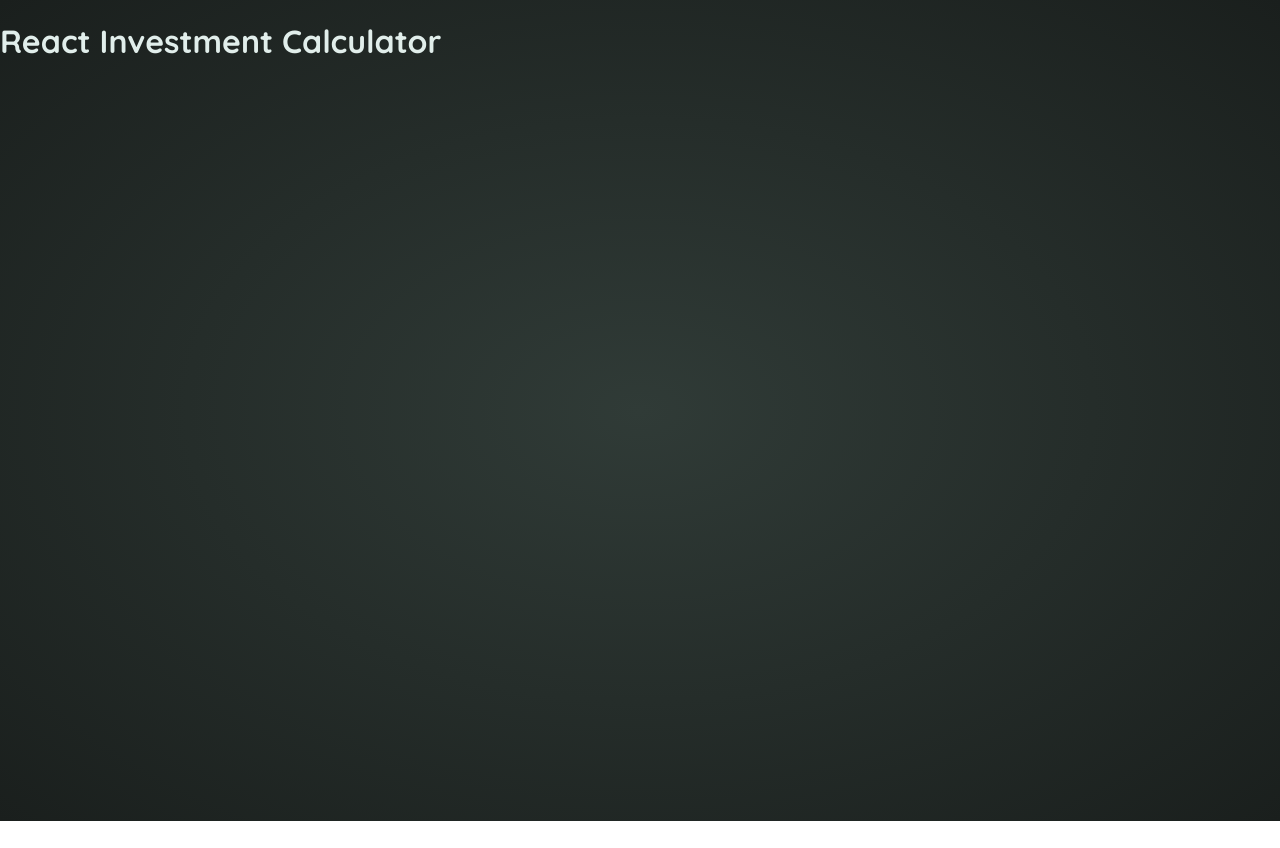
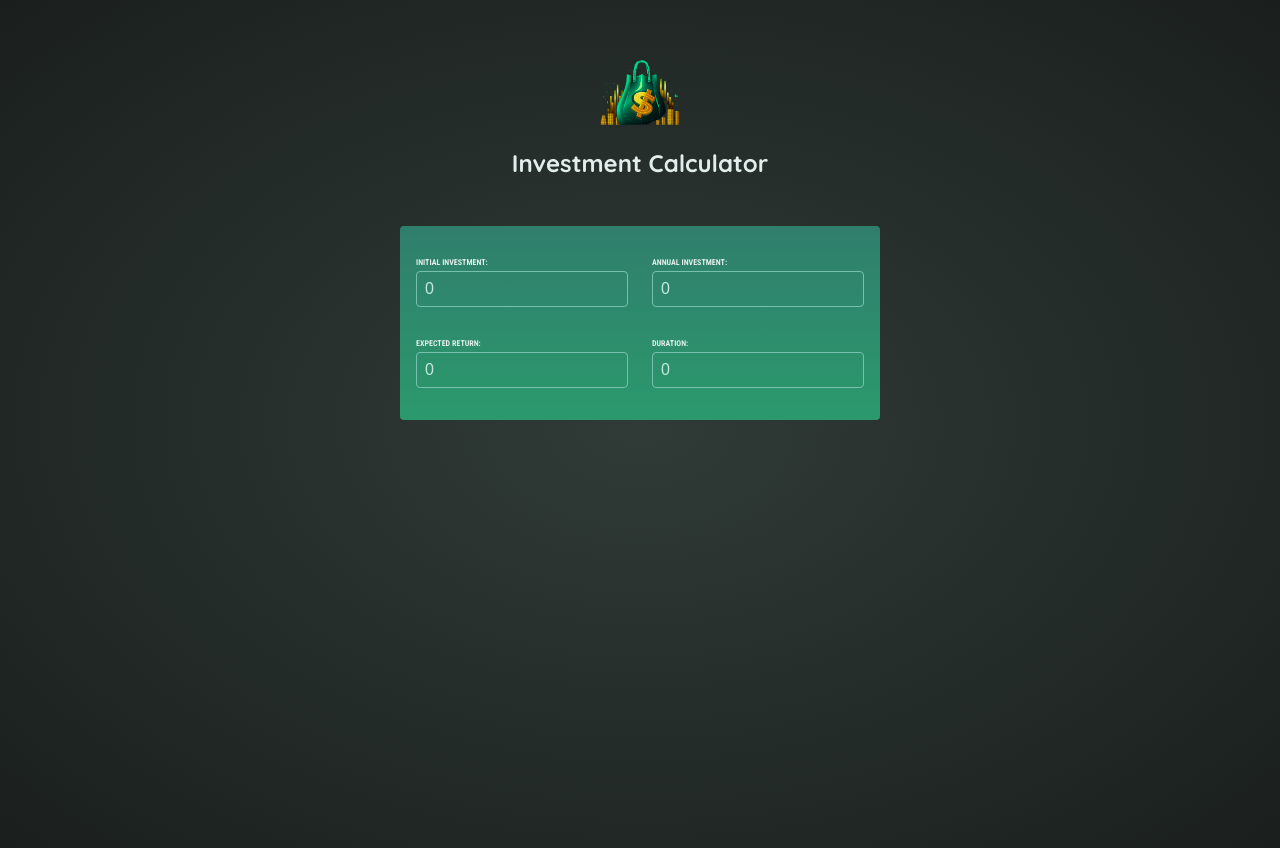
Before and after one commit to sparsh-18/react-essentials, a React (Vite) app: page / in a window 1280 px wide. Before the commit the page ends 821 px from the top, so only its background shows below. Built offline with nearby package versions, Linux system fonts and the light colour scheme.

Commit message:
feat(components) Add Header and UserInput components to App

```diff
--- a/src/App.jsx
+++ b/src/App.jsx
@@ -1,7 +1,13 @@
+import Header from "./components/Header";
+import UserInput from "./components/UserInput";
+
 function App() {
   return (
-    <h1>React Investment Calculator</h1>
-  )
+    <>
+      <Header />
+      <UserInput />
+    </>
+  );
 }
 
-export default App
+export default App;
--- /dev/null
+++ b/src/components/Header.jsx
@@ -0,0 +1,10 @@
+import logo from "../../public/investment-calculator-logo.png";
+
+export default function Header() {
+  return (
+    <div id="header">
+      <img src={logo} alt="logo" srcset="" />
+      <h1>Investment Calculator</h1>
+    </div>
+  );
+}
--- /dev/null
+++ b/src/components/UserInput.jsx
@@ -0,0 +1,73 @@
+import { useState } from "react";
+
+export default function UserInput() {
+  const [initialInvestment, setInitialInvestment] = useState(0);
+  const [annualInvestment, setAnnualInvestment] = useState(0);
+  const [expectedReturn, setExpectedReturn] = useState(0);
+  const [duration, setDuration] = useState(0);
+
+  function handleInitialInvestmentChange(event) {
+    setInitialInvestment(event.target.value);
+  }
+
+  function handleAnnualInvestmentChange(event) {
+    setAnnualInvestment(event.target.value);
+  }
+
+  function handleExpectedReturnChange(event) {
+    setExpectedReturn(event.target.value);
+  }
+
+  function handleDurationChange(event) {
+    setDuration(event.target.value);
+  }
+
+  return (
+    <section id="user-input">
+      <div className="input-group">
+        <p>
+          <label htmlFor="initial-investment">Initial Investment:</label>
+          <input
+            type="number"
+            id="initial-investment"
+            value={initialInvestment}
+            onChange={handleInitialInvestmentChange}
+            required
+          />
+        </p>
+        <p>
+          <label htmlFor="annual-investment">Annual Investment:</label>
+          <input
+            type="number"
+            id="annual-investment"
+            value={annualInvestment}
+            onChange={handleAnnualInvestmentChange}
+            required
+          />
+        </p>
+      </div>
+      <div className="input-group">
+        <p>
+          <label htmlFor="expected-return">Expected Return:</label>
+          <input
+            type="number"
+            id="expected-return"
+            value={expectedReturn}
+            onChange={handleExpectedReturnChange}
+            required
+          />
+        </p>
+        <p>
+          <label htmlFor="duration">Duration:</label>
+          <input
+            type="number"
+            id="duration"
+            value={duration}
+            onChange={handleDurationChange}
+            required
+          />
+        </p>
+      </div>
+    </section>
+  );
+}
```
